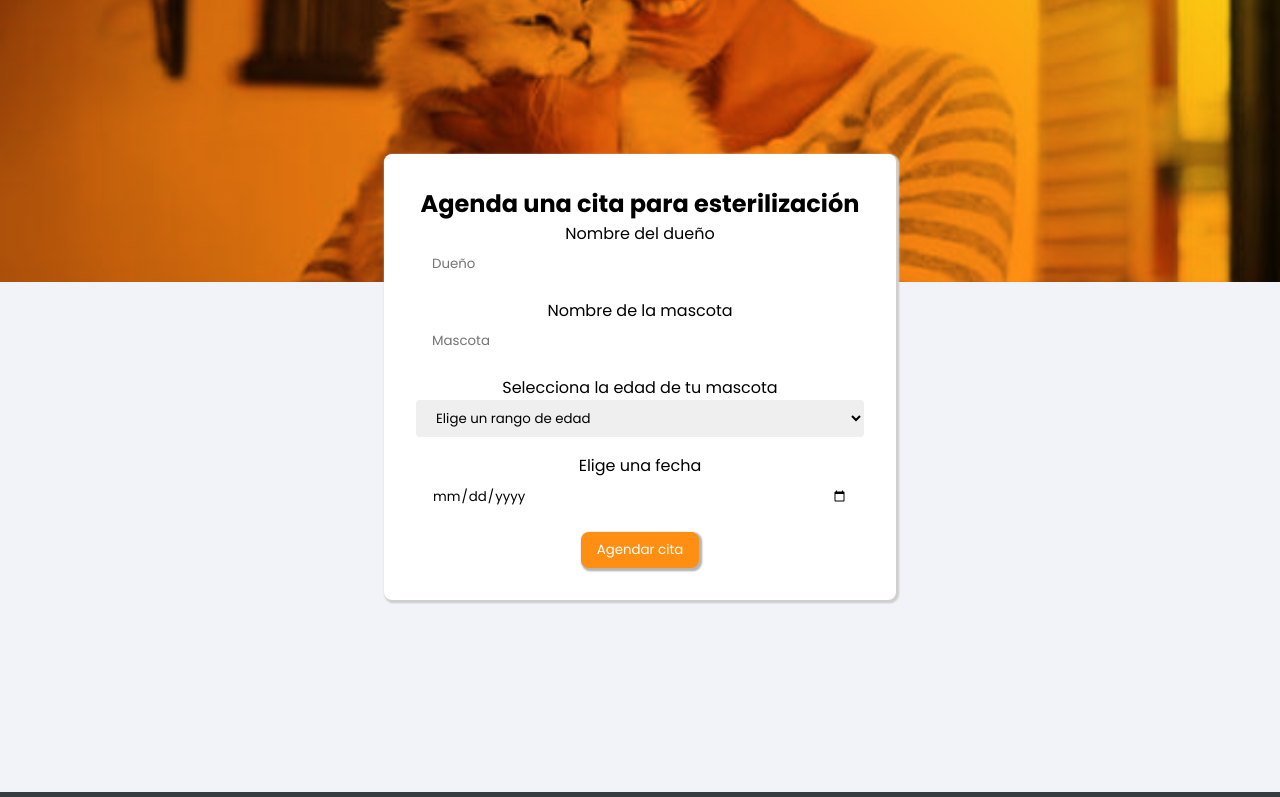
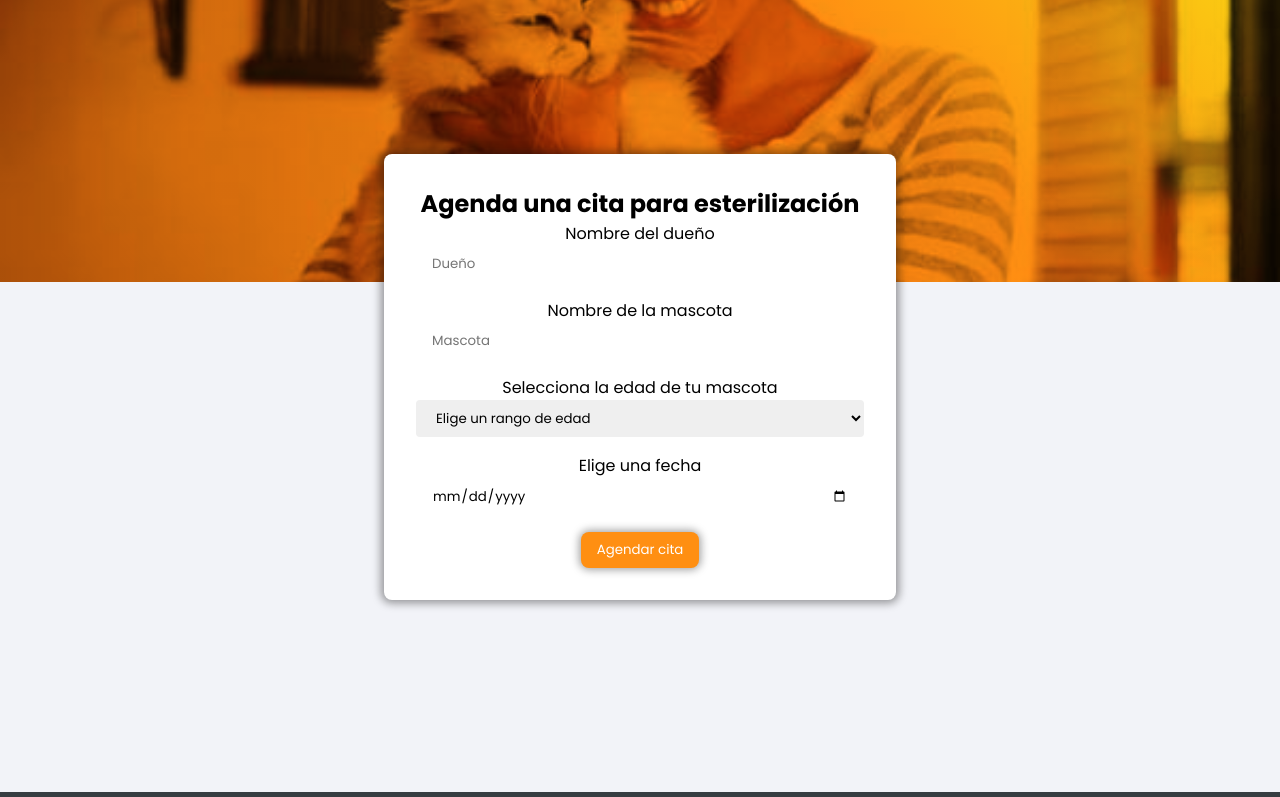
Before and after one commit to LeightNeal/arcaWeb, an Angular app: page /welcome/dates in a window 1280 px wide. Shown: the part 398-1195 px from the top of the page. Built offline with nearby package versions, Linux system fonts and the light colour scheme.

Commit message:
Arreglando sombras de las tarjetas

```diff
--- a/src/styles.css
+++ b/src/styles.css
@@ -582,7 +582,7 @@ footer section div ul li a, .tel {
     width: 30vw;
     height: 80vh;
     border-radius: 1vmin;
-    box-shadow: .3vmin .3vmin .3vmin .3vmin rgba(10, 10, 10, 0.4);
+    box-shadow: 0 0 1vmin .4vmin rgba(10, 10, 10, 0.4);
     margin-bottom: 1rem;
 }
 
@@ -943,7 +943,7 @@ color: white;
 .form-date {
     width: 40vmax;
     height: auto;
-    box-shadow: .1rem .1rem .1rem .1rem var(--color-border);
+    box-shadow: 0 0 1vmin .4vmin rgba(10, 10, 10, 0.4);
     border-radius: 1vmin;
     position: relative;
     top: -10rem;
@@ -981,7 +981,7 @@ color: white;
     border: none;
     border-radius: 1vmin;
     color: #fff;
-    box-shadow: .2vmin .2vmin .2vmin .2vmin rgba(10, 10, 10, .3);
+    box-shadow: 0 0 1vmin .2vmin rgba(10, 10, 10, .4);
 }
 
 @media screen and (max-width: 980px) {
@@ -1069,7 +1069,7 @@ color: white;
     height: 70vh;
     margin-bottom: 1rem;
     border-radius: 1vmin;
-    box-shadow: .3vmin .3vmin .3vmin .3vmin rgba(10,10,10,.4);
+    box-shadow: 0 0 1vmin .4vmin rgba(10,10,10,.4);
 }
 
 .card--new__figure {
```
